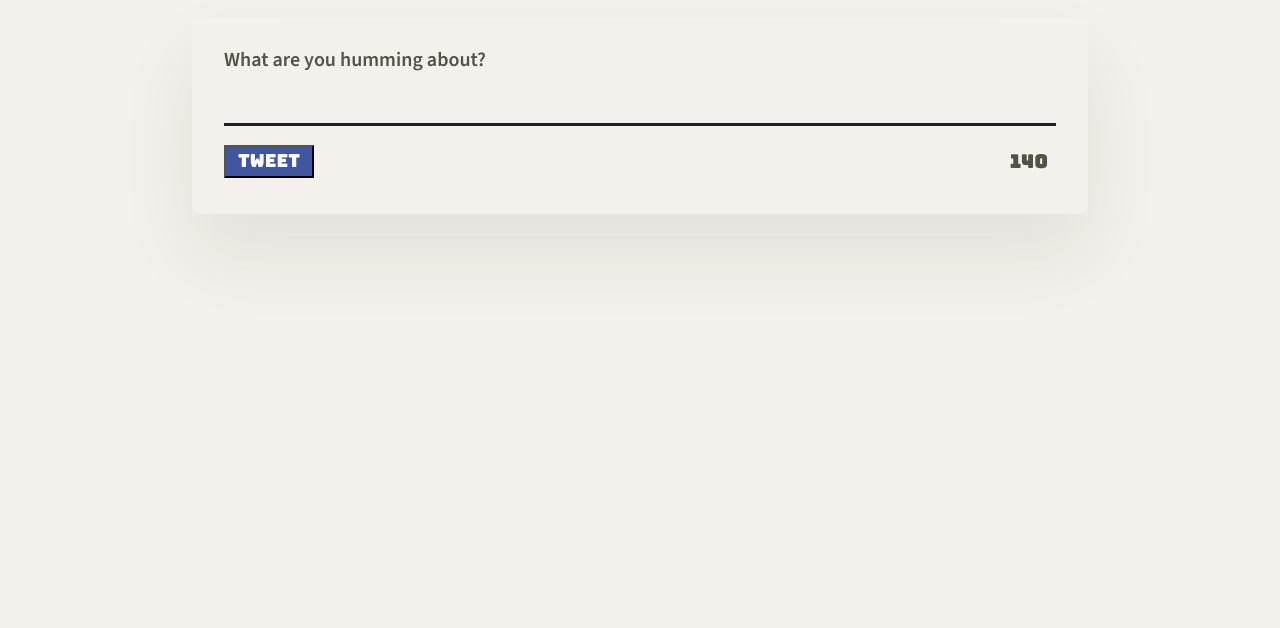
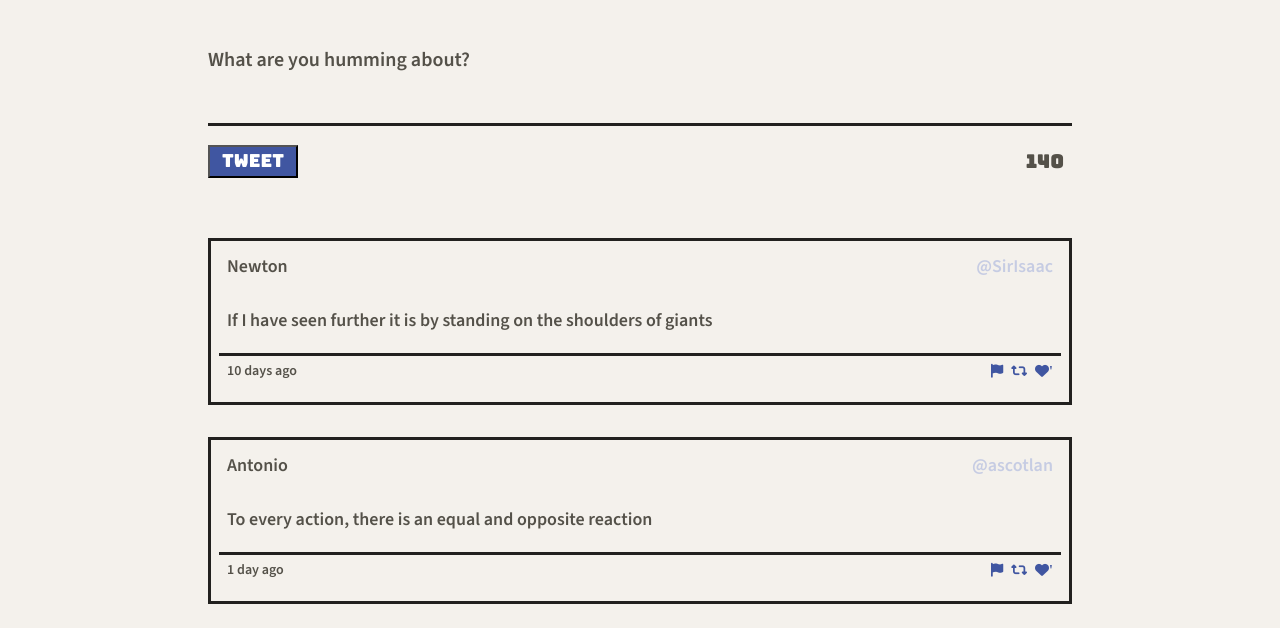
Before and after one commit to ascotlan/my-tweeter, a website: page public/index.html in a window 1280 px wide. Shown: the part 456-1084 px from the top of the page. Before the commit the page ends 800 px from the top, so only its background shows below. Drawn offline with nearby package versions, Linux system fonts and the light colour scheme.

Commit message:
Implemented HTML markup and CSS styling for the tweet element

```diff
--- a/public/index.html
+++ b/public/index.html
@@ -65,7 +65,7 @@
     </header>
 
     <!-- Page-specific (main) content here -->
-    <main class="container">
+    <main id="container">
       <section class="new-tweet">
         <form method="POST" action="/tweets/">
           <label for="tweet-text">What are you humming about?</label>
@@ -74,6 +74,48 @@
           <output name="counter" class="counter" for="tweet-text">140</output>
         </form>
       </section>
+
+      <section class="new-tweet-container">
+        <article class="tweet">
+          <header>
+            <span class="name">Newton</span>
+            <span class="tag">@SirIsaac</span>
+          </header>
+          <p class="text">
+            If I have seen further it is by standing on the shoulders of giants
+          </p>
+          <footer>
+            <div class="footer-items">
+              <span class="tweet-age">10 days ago</span>
+              <div class="icons">
+                <i class="fa-solid fa-flag"></i>
+                <i class="fa-sharp fa-solid fa-retweet"></i>
+                <i class="fa-solid fa-heart">'</i>
+              </div>
+            </div>
+          </footer>
+        </article>
+
+        <article class="tweet">
+          <header>
+            <span class="name">Antonio</span>
+            <span class="tag">@ascotlan</span>
+          </header>
+          <p class="text">
+            To every action, there is an equal and opposite reaction
+          </p>
+          <footer>
+            <div class="footer-items">
+              <span class="tweet-age">1 day ago</span>
+              <div class="icons">
+                <i class="fa-solid fa-flag"></i>
+                <i class="fa-sharp fa-solid fa-retweet"></i>
+                <i class="fa-solid fa-heart">'</i>
+              </div>
+            </div>
+          </footer>
+        </article>
+      </section>
     </main>
   </body>
 </html>
--- a/public/styles/header.css
+++ b/public/styles/header.css
@@ -1,4 +1,4 @@
-.header {
+header.header {
   height: 400px;
   width: 100%;
   padding: 290px 0 160px;
@@ -12,6 +12,6 @@
   gap: 0.5em;
 }
 
-.username {
+header.header .username {
   color: #22211f;
 }
--- a/public/styles/layout.css
+++ b/public/styles/layout.css
@@ -13,15 +13,15 @@ html {
   box-sizing: inherit;
 }
 
+/*
+ * Global layout stuff
+ */
+
 * {
   /* my edit - make margin and padding univerally 0  */
   margin: 0;
   padding: 0;
 }
-
-/*
- * Global layout stuff
- */
 
 body {
   font-family: "Source Sans 3", sans-serif;
@@ -31,11 +31,15 @@ body {
   font-weight: 300;
 }
 
-.container {
+#container {
   max-width: 90%;
   margin: 0 auto;
   padding: 1.5em 8em;
   font-weight: 600;
+
+  display: grid;
+  grid-template-columns: 1fr;
+  row-gap: 24px;
 }
 
 /*
@@ -51,13 +55,12 @@ semi-bold:600
 
 - Line heights:
 Default: 1
-small: 1.05
-medium: 1.15, 1.2
+small:
+medium:
 paragraph default: 1.6
-Large: 1.8
+Large:
 
 - Letter spacing:
--0.5px
 0.7px
 
 --- 02 COLORS
@@ -66,14 +69,14 @@ MAIN COLOR: #4056a1,  #f4f1ec
 TINTS:
 SHADES:
 ACCENTS: #a18b40;
-GREY COLOR:  #545149 #22211f;
+GREY COLOR:  #545149 #22211f, #c6cce3;
 
 -- 05 SHADOWS
- 0 2.4em 4.8em rgba(34, 33, 31, 0.08);
+box-shadow: 0.8em 0.8em 0.8em rgba(34, 33, 31, 0.34);
 
 -- 06 BORDER-RADIUS
-Default: 9px
-Medium: 11px;
+Default:
+Medium:
 
 -- 07 WHITESPACE
 
--- a/public/styles/nav.css
+++ b/public/styles/nav.css
@@ -2,10 +2,10 @@
 /* NAVIGATION */
 /******************************/
 
-.main-nav {
+nav.main-nav {
   background-color: #4056a1;
   height: 120px;
-  width: 100vw;
+  width: 100%;
   padding: 0 1.5em;
   color: #ffffff;
   position: fixed;
@@ -15,12 +15,12 @@
   align-items: center;
 }
 
-.logo {
+nav.main-nav .logo {
   font-family: "Bungee", cursive;
   font-size: 44px;
 }
 
-.nav-action {
+nav.main-nav .nav-action {
   font-size: 20px;
   letter-spacing: 0.7px;
   display: flex;
@@ -29,10 +29,15 @@
   gap: 0.5em;
 }
 
-.nav-action span {
+nav.main-nav span {
   font-weight: bold;
 }
 
-.nav-action .fa-solid {
+nav.main-nav .fa-solid {
   color: red;
+  transition: all 0.8s;
 }
+
+nav.main-nav .fa-solid:hover {
+  transform: translateY(8px);
+}
--- a/public/styles/new-tweet.css
+++ b/public/styles/new-tweet.css
@@ -1,18 +1,17 @@
-.new-tweet {
-  box-shadow: 0 2.4em 4.8em rgba(34, 33, 31, 0.08);
-  padding: 32px;
-  border-radius: 9px;
+section.new-tweet {
+  padding: 32px 16px;
 }
 
-.new-tweet form {
+section.new-tweet form {
   display: grid;
   grid-template-rows: min-content 1fr 1fr;
   row-gap: 16px;
   align-items: center;
 }
 
-.new-tweet label {
+section.new-tweet label {
   font-size: 20px;
+  font-weight: 600;
 }
 
 #tweet-text {
@@ -31,25 +30,102 @@
   outline: 1px dotted #22211f;
 }
 
-.new-tweet button,
-.new-tweet output {
+section.new-tweet button,
+section.new-tweet output {
   font-family: "Bungee", cursive;
   font-size: 18px;
 }
-.new-tweet button {
+section.new-tweet button {
   justify-self: start;
   color: #fff;
   background-color: #4056a1;
   padding: 4px 12px;
   cursor: pointer;
+  transition: all 0.4s;
 }
 
-.new-tweet button:hover {
+section.new-tweet button:hover {
   background-color: #545149;
 }
 
-.new-tweet output {
+section.new-tweet output {
   justify-self: end;
   padding-right: 8px;
   letter-spacing: 0.7px;
 }
+
+section.new-tweet-container {
+  display: grid;
+  grid-template-columns: 1fr;
+  row-gap: 32px;
+}
+
+section.new-tweet-container article {
+  border: 3px solid #22211f;
+  margin: 0 16px;
+  padding: 16px 0;
+  font-size: 18px;
+  transition: all 0.4s;
+
+  display: grid;
+  grid-template-columns: 1fr;
+  row-gap: 24px;
+  align-items: center;
+}
+
+section.new-tweet-container article:hover {
+  box-shadow: 0.8em 0.8em 0.8em rgba(34, 33, 31, 0.34);
+}
+
+article.tweet header {
+  display: flex;
+  justify-content: space-between;
+  font-weight: 300;
+  padding: 0 16px 12px;
+}
+
+article.tweet .tag {
+  color: #c6cce3;
+  font-weight: 600;
+}
+
+article.tweet .text {
+  padding: 0 16px;
+}
+
+article.tweet footer::before {
+  content: "";
+  display: block;
+  padding: 0;
+  margin: 0 8px;
+  border-top: 3px solid #22211f;
+}
+
+article.tweet .footer-items {
+  display: flex;
+  justify-content: space-between;
+  padding: 8px 16px;
+}
+
+article.tweet .tweet-age,
+article.tweet .icons {
+  font-size: 14px;
+}
+
+article.tweet .icons {
+  color: #4056a1;
+  display: flex;
+  gap: 8px;
+}
+
+article.tweet .fa-flag,
+article.tweet .fa-retweet,
+article.tweet .fa-heart {
+  transition: all 0.4s;
+}
+
+article.tweet .fa-flag:hover,
+article.tweet .fa-retweet:hover,
+article.tweet .fa-heart:hover {
+  color: #a18b40;
+}
--- a/server/data-files/initial-tweets.json
+++ b/server/data-files/initial-tweets.json
@@ -8,7 +8,7 @@
     "content": {
       "text": "If I have seen further it is by standing on the shoulders of giants"
     },
-    "created_at": 1688678621759
+    "created_at": 1688933794607
   },
   {
     "user": {
@@ -19,6 +19,6 @@
     "content": {
       "text": "Je pense , donc je suis"
     },
-    "created_at": 1688765021759
+    "created_at": 1689020194607
   }
 ]
```
